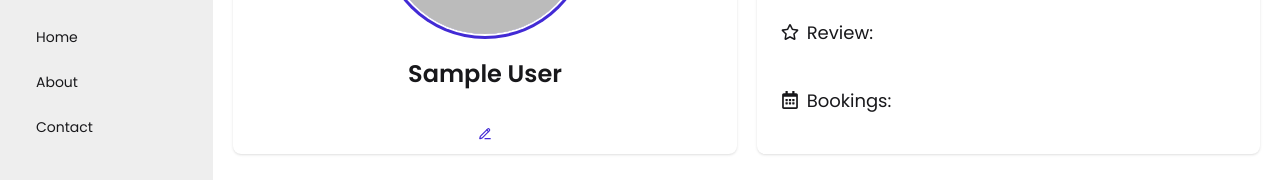
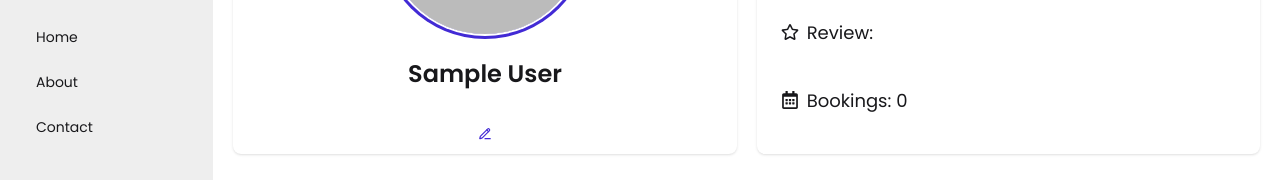
Before and after one commit to riponmondalbd/poor-doct, a React (Vite) app in the folder poor-doct-client/: page /dashboard/profile in a window 1280 px wide. Shown: the part 302-482 px from the top of the page. Built offline with nearby package versions, Linux system fonts and the light colour scheme; no server answers; sample sign-in values are in the browser's storage; what tailwindcss-animated would draw is missing.

Commit message:
show all booking and show profile number of bookings

```diff
--- /dev/null
+++ b/poor-doct-client/src/hooks/useBookings.jsx
@@ -0,0 +1,23 @@
+import { useQuery } from "@tanstack/react-query";
+import useAuth from "./useAuth";
+import useAxiosPublic from "./useAxiosPublic";
+
+const useBookings = () => {
+  const { user } = useAuth();
+  const axiosPublic = useAxiosPublic();
+  // console.log(user);
+
+  const { data: appointments = [] } = useQuery({
+    queryKey: ["appointments", user?.email],
+    queryFn: async () => {
+      const res = await axiosPublic.get(
+        `http://localhost:5000/appointments?email=${user.email}`
+      );
+      return res.data;
+    },
+  });
+  // console.log(appointments);
+  return [appointments];
+};
+
+export default useBookings;
--- a/poor-doct-client/src/pages/Dashboard/Profile/Profile.jsx
+++ b/poor-doct-client/src/pages/Dashboard/Profile/Profile.jsx
@@ -5,6 +5,7 @@ import { LuPencilLine } from "react-icons/lu";
 import DashboardNavbar from "../../../components/DashboardNavbar/DashboardNavbar";
 import useAuth from "../../../hooks/useAuth";
 import useAxiosPublic from "../../../hooks/useAxiosPublic";
+import useBookings from "../../../hooks/useBookings";
 import useUser from "../../../hooks/useUser";
 
 const image_hosting_key = import.meta.env.VITE_IMAGE_HOSTING_KEY;
@@ -15,6 +16,7 @@ const Profile = () => {
   const { user } = useAuth();
   const axiosPublic = useAxiosPublic();
   const [refetch, currentUser] = useUser();
+  const [appointments] = useBookings();
 
   // console.log(currentUser[0]);
 
@@ -87,7 +89,7 @@ const Profile = () => {
               </p>
               <p className="flex items-center text-[18px] gap-2">
                 <FaRegCalendarAlt />
-                Bookings:
+                Bookings: {appointments.length}
               </p>
             </div>
           </div>
--- a/poor-doct-client/src/pages/Dashboard/ShowAppointment/ShowAppointment.jsx
+++ b/poor-doct-client/src/pages/Dashboard/ShowAppointment/ShowAppointment.jsx
@@ -1,23 +1,8 @@
-import { useQuery } from "@tanstack/react-query";
 import DashboardNavbar from "../../../components/DashboardNavbar/DashboardNavbar";
-import useAuth from "../../../hooks/useAuth";
-import useAxiosPublic from "../../../hooks/useAxiosPublic";
+import useBookings from "../../../hooks/useBookings";
 
 const ShowAppointment = () => {
-  const { user } = useAuth();
-  const axiosPublic = useAxiosPublic();
-  // console.log(user);
-
-  const { data: appointments = [] } = useQuery({
-    queryKey: ["appointments", user?.email],
-    queryFn: async () => {
-      const res = await axiosPublic.get(
-        `http://localhost:5000/appointments?email=${user.email}`
-      );
-      return res.data;
-    },
-  });
-  console.log(appointments);
+  const [appointments] = useBookings();
 
   return (
     <div>
@@ -34,7 +19,8 @@ const ShowAppointment = () => {
             <thead>
               <tr>
                 <th></th>
-                <th>Name</th>
+                <th>Doctor Name</th>
+                <th>Category</th>
                 <th>Date</th>
                 <th>Time</th>
               </tr>
@@ -43,7 +29,8 @@ const ShowAppointment = () => {
               {appointments.map((appointment, idx) => (
                 <tr key={appointment._id}>
                   <th>{idx + 1}</th>
-                  <td>{appointment.applicant_name}</td>
+                  <td>{appointment.doctorInfo.name}</td>
+                  <td>{appointment.categoryInfo.category_name}</td>
                   <td>{appointment.date}</td>
                   <td>{appointment.time}</td>
                 </tr>
--- a/poor-doct-client/src/pages/Login/Login.jsx
+++ b/poor-doct-client/src/pages/Login/Login.jsx
@@ -75,7 +75,7 @@ const Login = () => {
               // login user
               loginInUser(values.email, values.password)
                 .then((result) => {
-                  console.log(result.user);
+                  // console.log(result.user);
                   if (result.user) {
                     Swal.fire({
                       title: `Hi ${
```
